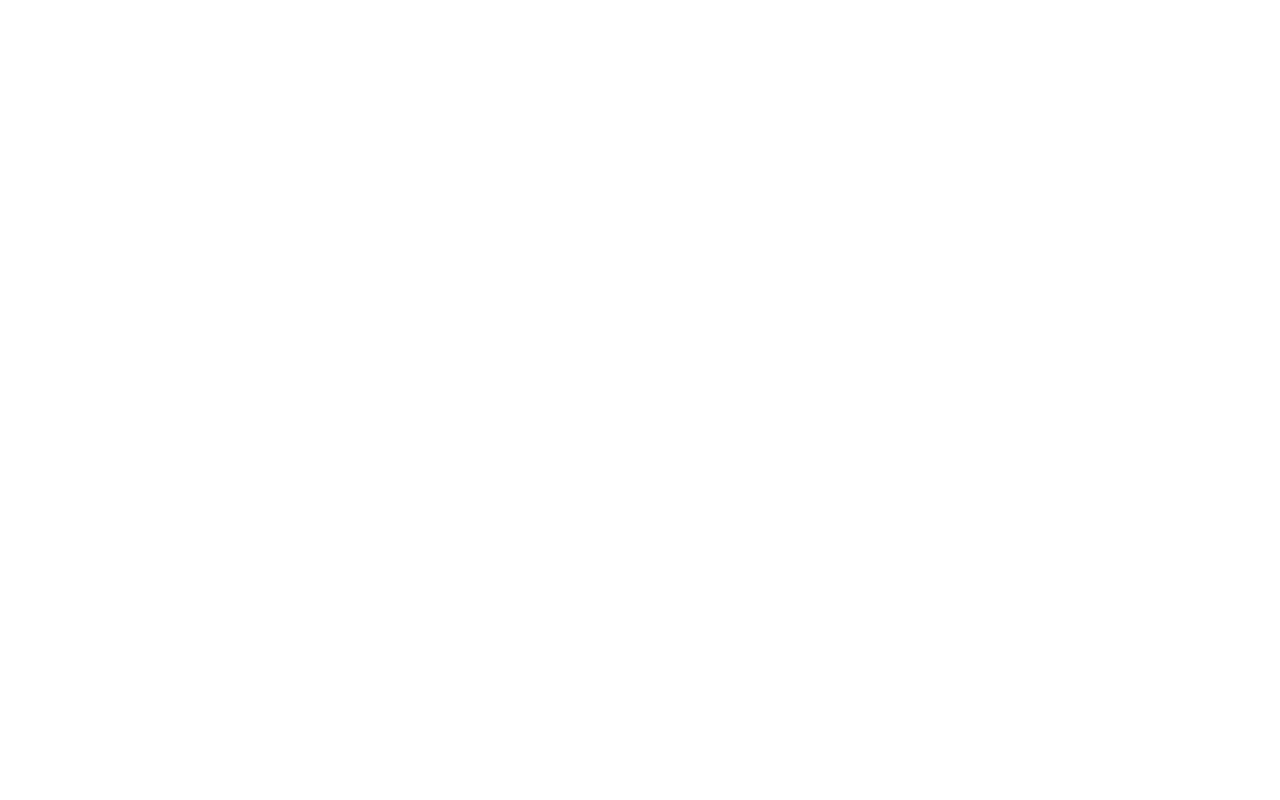
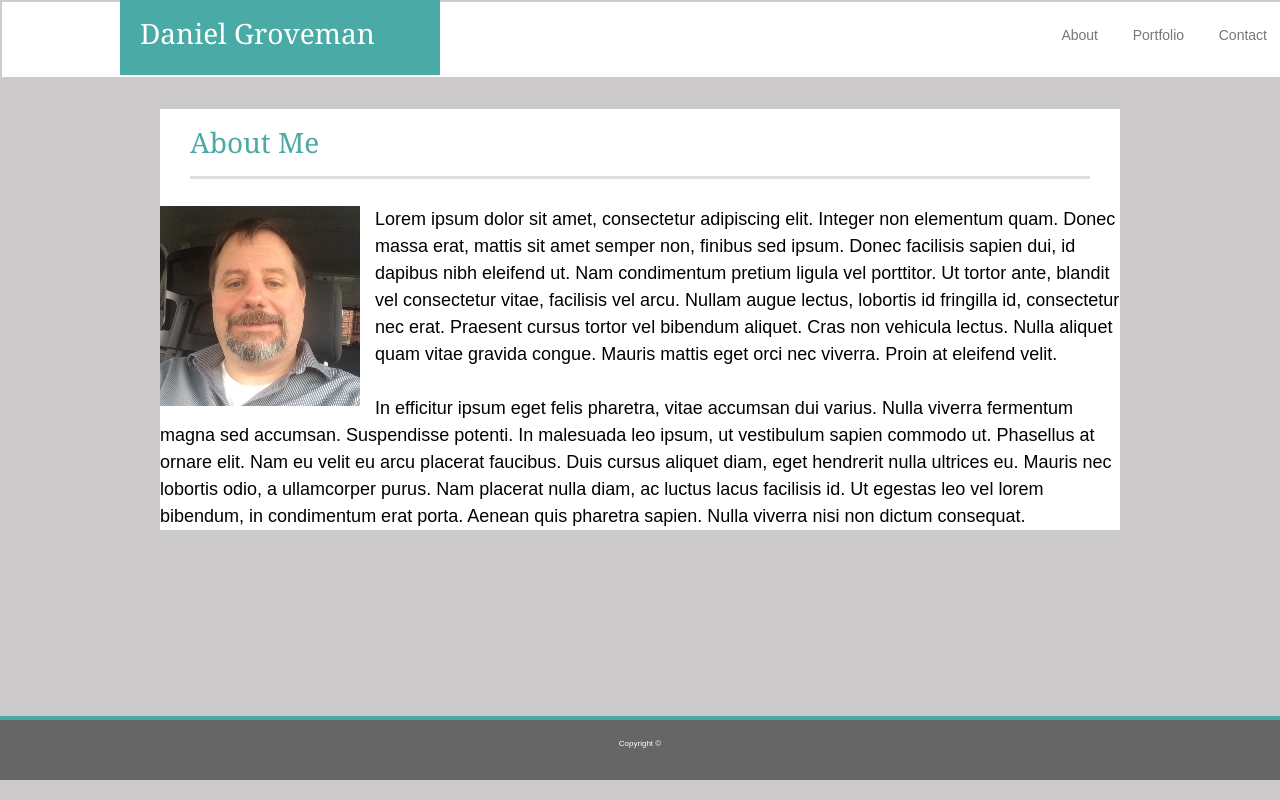
Before and after one commit to daniel5075/Basic-Portfolio, a plain HTML site: page portfolio.html in a window 1280 px wide. Drawn offline with Linux system fonts and the light colour scheme.

Commit message:
correct formating for header footer

```diff
--- a/assets/css/style.css
+++ b/assets/css/style.css
@@ -1,3 +1,6 @@
+html, body {
+    height: 100%;
+}
 body {
     padding: 0;
     margin: 0;
@@ -5,13 +8,16 @@ body {
     font-size: 18px;
     line-height: 150%;
     background-color: #cccaca;
+    display: flex;
+    flex-direction: column;
+
  }
 
  h1 {
 
-    position: relative;
+    position: absolute;
     left: 120px;
-    top: -18px;
+    top: 0;
     width: 280px;
     height: 35px;
     padding: 20px;
@@ -41,34 +47,36 @@ body {
   .header-container{
 	background-color: #ffffff;
     margin-bottom: 30px;
-    padding-top: 10px;
 	width: 100%;
 	height: 75px;
 	border: 2px solid #cccccc;
-	font-family:"Georgia", "Times New Roman", Times, serif;
+    font-family:"Georgia", "Times New Roman", Times, serif;
+    float: left;
 }
 
 .container {
     position: relative;
-    margin: 0 auto 0 auto;
+    margin: 0 auto auto auto;
     padding: 0 auto 0 auto;
     width: 960px;
-    height: 100%;
+    height: auto;
     background-color: #ffffff;
-    display: flex;
+    flex: 1 auto auto;
+
 }
 
 #Daniel {
     float: left;
+    margin: 0 15px 0 0;
 }
 #header-buttons {
     float: right;
-    margin-top: 10px;
+
 }
 .button {
     background-color: white;
-		border: none;
-		padding: 15px 15px;
+        border: none;
+		padding: 25px 15px;
 		text-align: center;
 		text-decoration: none;
 		font-size: 14px;
@@ -76,9 +84,6 @@ body {
         color: #777777;
 }
 
-#AboutMe {
-    float: left;
-}
 .footer-container {
     position: absolute;
     background-color: #666666;
@@ -90,6 +95,5 @@ body {
     position: relative;
     color: #ffffff;
     font-size: 8px;
-    bottom: 0;
-    left: 0;
+    flex-shrink: 0;
 }
--- a/portfolio.html
+++ b/portfolio.html
@@ -0,0 +1,44 @@
+<!DOCTYPE html>
+<html lang="en">
+<head>
+    <meta charset="UTF-8">
+    <meta name="viewport" content="width=device-width, initial-scale=1.0">
+    <meta http-equiv="X-UA-Compatible" content="ie=edge">
+    <title>Basic Portfolio</title>
+    <link rel="stylesheet" type="text/css" href="assets/css/reset.css">
+    <link rel="stylesheet" type="text/css" href="assets/css/style.css">
+</head>
+<body>
+    <header>
+      <div class="header-container">
+            <h1>Daniel Groveman</h1>
+
+                <section id="header-buttons">
+                    <a href="index.html"><button class="button">About</button></a>
+                    <a href="portfolio.html"><button class="button">Portfolio</button></a>
+                    <a href="contact.html"><button class="button">Contact</button></a>
+                </section>
+         </div>
+    </header>
+
+    <div class="container">
+
+            <h2>About Me</h2>
+            <br>
+
+            <img id="Daniel" src="assets/images/Myphotoresized.JPG" alt="Daniel Groveman">
+            <p>
+                Lorem ipsum dolor sit amet, consectetur adipiscing elit. Integer non elementum quam. Donec massa erat, mattis sit amet semper non, finibus sed ipsum. Donec facilisis sapien dui, id dapibus nibh eleifend ut. Nam condimentum pretium ligula vel porttitor. Ut tortor ante, blandit vel consectetur vitae, facilisis vel arcu. Nullam augue lectus, lobortis id fringilla id, consectetur nec erat. Praesent cursus tortor vel bibendum aliquet. Cras non vehicula lectus. Nulla aliquet quam vitae gravida congue. Mauris mattis eget orci nec viverra. Proin at eleifend velit.
+            </p>
+            <br>
+            <p>
+                In efficitur ipsum eget felis pharetra, vitae accumsan dui varius. Nulla viverra fermentum magna sed accumsan. Suspendisse potenti. In malesuada leo ipsum, ut vestibulum sapien commodo ut. Phasellus at ornare elit. Nam eu velit eu arcu placerat faucibus. Duis cursus aliquet diam, eget hendrerit nulla ultrices eu. Mauris nec lobortis odio, a ullamcorper purus. Nam placerat nulla diam, ac luctus lacus facilisis id. Ut egestas leo vel lorem bibendum, in condimentum erat porta. Aenean quis pharetra sapien. Nulla viverra nisi non dictum consequat.
+            </p>
+
+    </div>
+
+    <div class="footer-container">
+        <footer> Copyright &copy</footer>
+    </div>
+</body>
+</html>
```
Also changed, not shown: index.html (+6 -4 lines).
